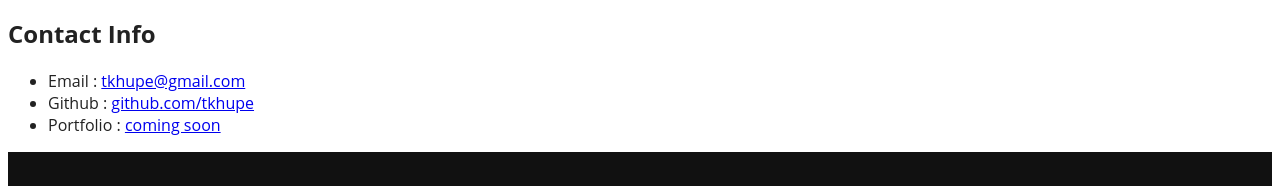
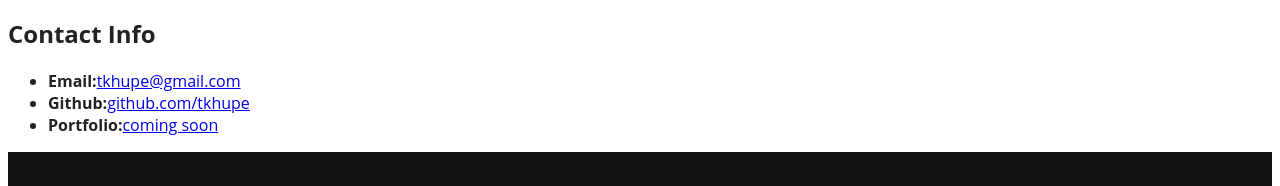
Before and after one commit to tkhupe/1Bootcamp, a plain HTML site: page prework-about-me/index.html in a window 1280 px wide. Shown: the part 1529-1715 px from the top of the page. Drawn offline with Linux system fonts and the light colour scheme.

Commit message:
fixed syntax

```diff
--- a/prework-about-me/index.html
+++ b/prework-about-me/index.html
@@ -1,15 +1,10 @@
 <!doctype html>
-
 <html lang="en">
-
 <head>
     <meta charset="utf-8">
-
     <title>About Me</title>
     <link rel="stylesheet" href="css/style.css">
-
 </head>
-
 <body>
     <header class='masthead'>
         <p class='masthead-intro'>Student Bio</p>
@@ -43,9 +38,9 @@
     <section class="contact info">
       <h1>Contact Info</h1>
       <ul>
-        <li>Email : <a href="tkhupe@gmail.com">tkhupe@gmail.com</a></li>
-        <li>Github : <a href="https://github.com/tkhupe">github.com/tkhupe</a></li>
-        <li>Portfolio : <a href="coming soon">coming soon</a></li>
+        <li><strong>Email:</strong><a href="tkhupe@gmail.com">tkhupe@gmail.com</a></li>
+        <li><strong>Github:</strong><a href="https://github.com/tkhupe">github.com/tkhupe</a></li>
+        <li><strong>Portfolio:</strong><a href="coming soon">coming soon</a></li>
       </ul>
     </section>
 
```
